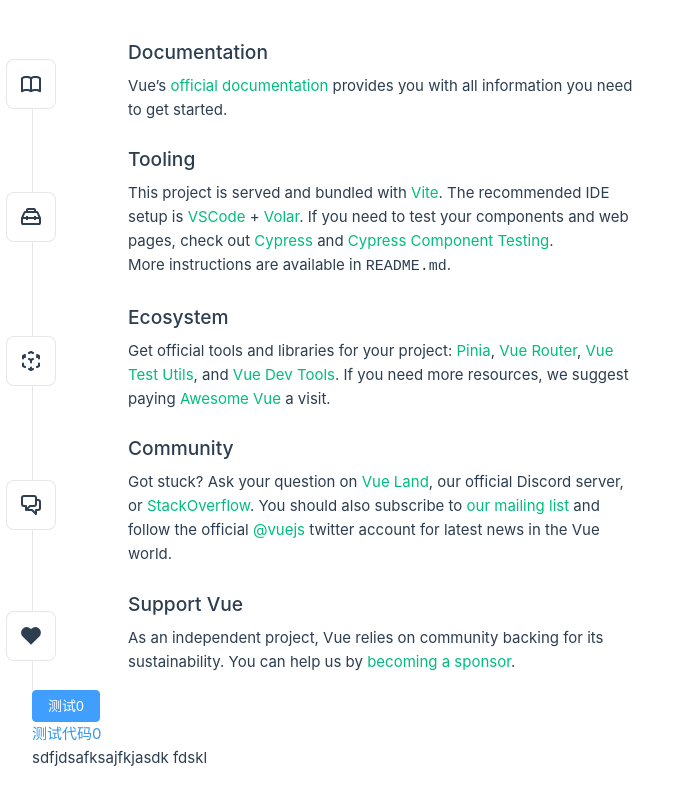
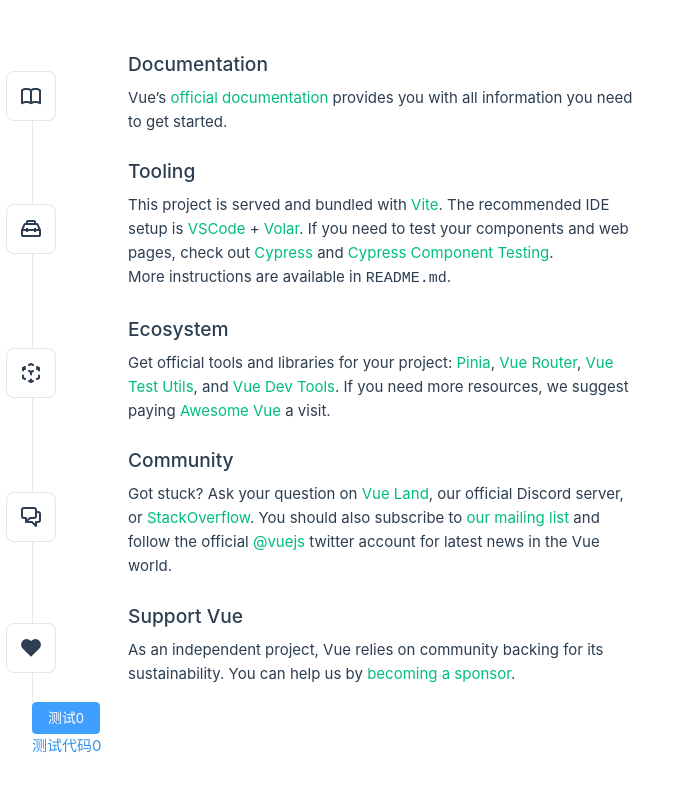
Before and after one commit to LvJiaLei666/Vite-template, a Vue app: page / in a window 1280 px wide. Shown: the whole page, without its empty margins (0-689 px from the left). Built offline with nearby package versions, Linux system fonts and the light colour scheme.

Commit message:
feat: 修改配置

```diff
--- a/src/views/HomeView.vue
+++ b/src/views/HomeView.vue
@@ -13,15 +13,12 @@
     <TheWelcome />
     <el-button type="primary" @click="increment">测试{{ count }}</el-button>
     <div class="test-css">测试代码{{ counterStore.doubleCount }}</div>
-    <div class="s-=3">sdfjdsafksajfkjasdk
-    fdskl</div>
   </main>
 </template>
 
 <style scoped lang="scss">
   .test-css {
-
-
+    width: 200px;
     color: $test-color;
   }
 </style>
```
Also changed, not shown: package.json (+6 -1 lines), .stylelintrc.json (added), 1 other file (tests, documents, lock files or other folders).
